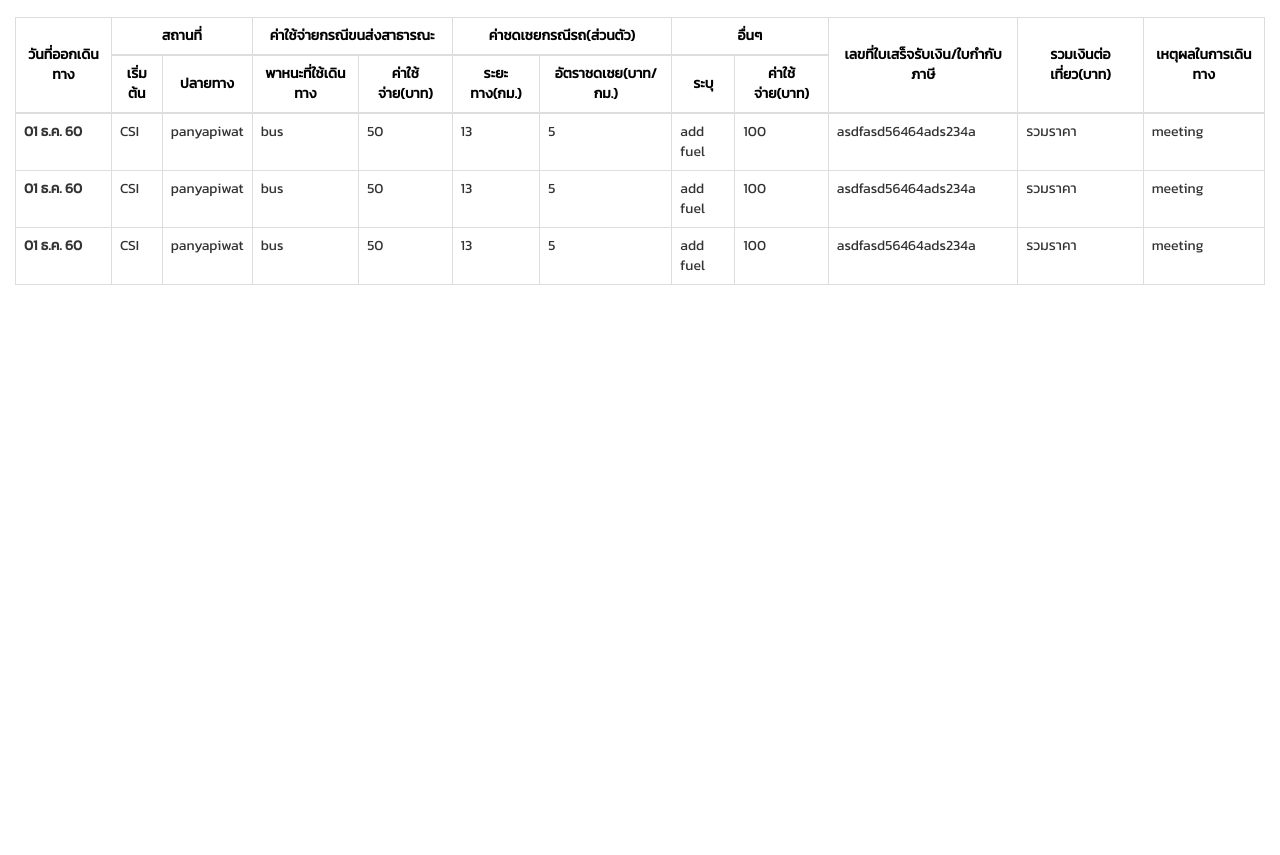
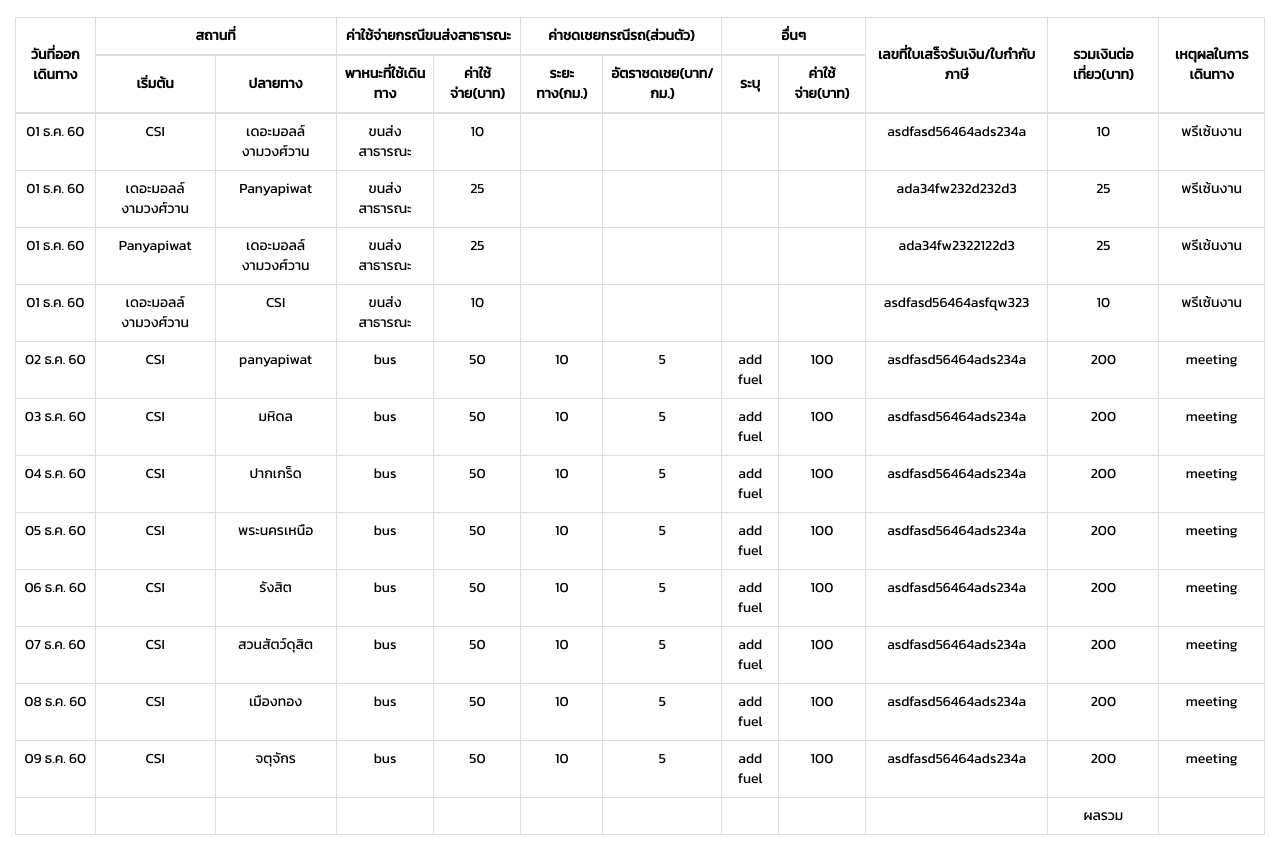
Before and after one commit to AlohaIndy/Font_TravelRecord, a website: page app/addtravel/index.html in a window 1280 px wide. Shown: the part 178-1033 px from the top of the page. Before the commit the page ends 800 px from the top, so only its background shows below. Drawn offline with nearby package versions, Linux system fonts and the light colour scheme; some packages are replaced by stand-ins of ours; a script that the page names is missing.

Commit message:
mockข้อมูลลงtable

```diff
--- a/app/addtravel/index.css
+++ b/app/addtravel/index.css
@@ -27,3 +27,7 @@ table.table-header>thead#title>tr>th#date-stamp{
   	 vertical-align: bottom !important;
   	 color: black;
 }
+table.table-data>tbody>tr>td{
+      text-align: center;
+      color: black;
+}
--- a/app/addtravel/index.html
+++ b/app/addtravel/index.html
@@ -110,13 +110,13 @@
                             <br/>
                             สถานะใบเบิก: ยังไม่ได้ส่ง
                         </th>
-                        <th id="date-stamp"  scope="col">
+                        <th id="date-stamp" scope="col">
                             วันที่ขอเบิก: ยังไม่ได้ส่ง
                         </th>
                     </tr>
                 </thead>
             </table>
-            <table class="table table-bordered table-hover">
+            <table class="table table-bordered table-hover table-data">
                 <thead id="subtitle">
                     <tr>
                         <th rowspan="2" scope="col">
@@ -173,9 +173,9 @@
                 </thead>
                 <tbody>
                     <tr ng-repeat="x in getData">
-                        <th scope="row">
+                        <td scope="row">
                             {{ x.date }}
-                        </th>
+                        </td>
                         <td>
                             {{ x.locationstart }}
                         </td>
@@ -204,7 +204,65 @@
                             {{ x.taxinvoice }}
                         </td>
                         <td>
-                            รวมราคา
+                            <span ng-if="x.cost!=null&&x.distance==null&&x.rate==null&&x.othercost==null">
+                                {{ x.cost }}
+                            </span>
+                            <span ng-if="x.cost==null&&x.distance!=null&&x.rate!=null&&x.othercost==null">
+                                {{ x.distance*x.rate }}
+                            </span>
+                            <span ng-if="x.cost==null&&x.distance==null&&x.rate==null&&x.othercost!=null">
+                                {{ x.othercost }}
+                            </span>
+                            <span ng-if="x.cost!=null&&x.distance!=null&&x.rate!=null&&x.othercost==null">
+                                {{ x.cost+(x.distance*x.rate) }}
+                            </span>
+                            <span ng-if="x.cost!=null&&x.distance==null&&x.rate==null&&x.othercost!=null">
+                                {{ x.cost+x.othercost }}
+                            </span>
+                            <span ng-if="x.cost==null&&x.distance!=null&&x.rate!=null&&x.othercost!=null">
+                                {{ (x.distance*x.rate)+x.othercost }}
+                            </span>
+                            <span ng-if="x.cost!=null&&x.distance!=null&&x.rate!=null&&x.othercost!=null">
+                                {{ x.cost+(x.distance*x.rate)+x.othercost }}
+                            </span>
+                        </td>
+                        <td>
+                            {{ x.reason }}
+                        </td>
+                    </tr>
+                    <tr>
+                        <td>
+                            {{ x.date }}
+                        </td>
+                        <td>
+                            {{ x.locationstart }}
+                        </td>
+                        <td>
+                            {{ x.locationend }}
+                        </td>
+                        <td>
+                            {{ x.vehicle }}
+                        </td>
+                        <td>
+                            {{ x.cost }}
+                        </td>
+                        <td>
+                            {{ x.distance }}
+                        </td>
+                        <td>
+                            {{ x.rate }}
+                        </td>
+                        <td>
+                            {{ x.other }}
+                        </td>
+                        <td>
+                            {{ x.othercost }}
+                        </td>
+                        <td>
+                            {{ x.taxinvoice }}
+                        </td>
+                        <td>
+                            ผลรวม
                         </td>
                         <td>
                             {{ x.reason }}
--- a/app/addtravel/index.js
+++ b/app/addtravel/index.js
@@ -1,8 +1,18 @@
 var app = angular.module('angularTravel', []);
 app.controller('tableDataAddCtrl', function($scope, $http) {
     $scope.getData=[
-	{id:1, date:"01 ธ.ค. 60", locationstart:"CSI", locationend:"panyapiwat", vehicle:"bus", cost:50, distance:13, rate:5, other:"add fuel", othercost:100, taxinvoice:"asdfasd56464ads234a", reason:"meeting"},
-	{id:2, date:"01 ธ.ค. 60", locationstart:"CSI", locationend:"panyapiwat", vehicle:"bus", cost:50, distance:13, rate:5, other:"add fuel", othercost:100, taxinvoice:"asdfasd56464ads234a", reason:"meeting"},
-	{id:3, date:"01 ธ.ค. 60", locationstart:"CSI", locationend:"panyapiwat", vehicle:"bus", cost:50, distance:13, rate:5, other:"add fuel", othercost:100, taxinvoice:"asdfasd56464ads234a", reason:"meeting"}
+	{id:1, date:"01 ธ.ค. 60", locationstart:"CSI", locationend:"เดอะมอลล์งามวงศ์วาน", vehicle:"ขนส่งสาธารณะ", cost:10, taxinvoice:"asdfasd56464ads234a", reason:"พรีเซ้นงาน"},
+	{id:2, date:"01 ธ.ค. 60", locationstart:"เดอะมอลล์งามวงศ์วาน", locationend:"Panyapiwat", vehicle:"ขนส่งสาธารณะ", cost:25, taxinvoice:"ada34fw232d232d3", reason:"พรีเซ้นงาน"},
+	{id:3, date:"01 ธ.ค. 60", locationstart:"Panyapiwat", locationend:"เดอะมอลล์งามวงศ์วาน", vehicle:"ขนส่งสาธารณะ", cost:25, taxinvoice:"ada34fw2322122d3", reason:"พรีเซ้นงาน"},
+	{id:4, date:"01 ธ.ค. 60", locationstart:"เดอะมอลล์งามวงศ์วาน", locationend:"CSI", vehicle:"ขนส่งสาธารณะ", cost:10, taxinvoice:"asdfasd56464asfqw323", reason:"พรีเซ้นงาน"},
+	{id:5, date:"02 ธ.ค. 60", locationstart:"CSI", locationend:"panyapiwat", vehicle:"bus", cost:50, distance:10, rate:5, other:"add fuel", othercost:100, taxinvoice:"asdfasd56464ads234a", reason:"meeting"},
+	{id:6, date:"03 ธ.ค. 60", locationstart:"CSI", locationend:"มหิดล", vehicle:"bus", cost:50, distance:10, rate:5, other:"add fuel", othercost:100, taxinvoice:"asdfasd56464ads234a", reason:"meeting"},
+	{id:7, date:"04 ธ.ค. 60", locationstart:"CSI", locationend:"ปากเกร็ด", vehicle:"bus", cost:50, distance:10, rate:5, other:"add fuel", othercost:100, taxinvoice:"asdfasd56464ads234a", reason:"meeting"},
+	{id:8, date:"05 ธ.ค. 60", locationstart:"CSI", locationend:"พระนครเหนือ", vehicle:"bus", cost:50, distance:10, rate:5, other:"add fuel", othercost:100, taxinvoice:"asdfasd56464ads234a", reason:"meeting"},
+	{id:9, date:"06 ธ.ค. 60", locationstart:"CSI", locationend:"รังสิต", vehicle:"bus", cost:50, distance:10, rate:5, other:"add fuel", othercost:100, taxinvoice:"asdfasd56464ads234a", reason:"meeting"},
+	{id:10, date:"07 ธ.ค. 60", locationstart:"CSI", locationend:"สวนสัตว์ดุสิต", vehicle:"bus", cost:50, distance:10, rate:5, other:"add fuel", othercost:100, taxinvoice:"asdfasd56464ads234a", reason:"meeting"},
+	{id:11, date:"08 ธ.ค. 60", locationstart:"CSI", locationend:"เมืองทอง", vehicle:"bus", cost:50, distance:10, rate:5, other:"add fuel", othercost:100, taxinvoice:"asdfasd56464ads234a", reason:"meeting"},
+	{id:12, date:"09 ธ.ค. 60", locationstart:"CSI", locationend:"จตุจักร", vehicle:"bus", cost:50, distance:10, rate:5, other:"add fuel", othercost:100, taxinvoice:"asdfasd56464ads234a", reason:"meeting"}
 	]
+	console.log($scope.getData);
 });
```
Also changed, not shown: app/profile/index.html (+0 -5 lines). Lines whose indentation alone changed are shown as unchanged.
